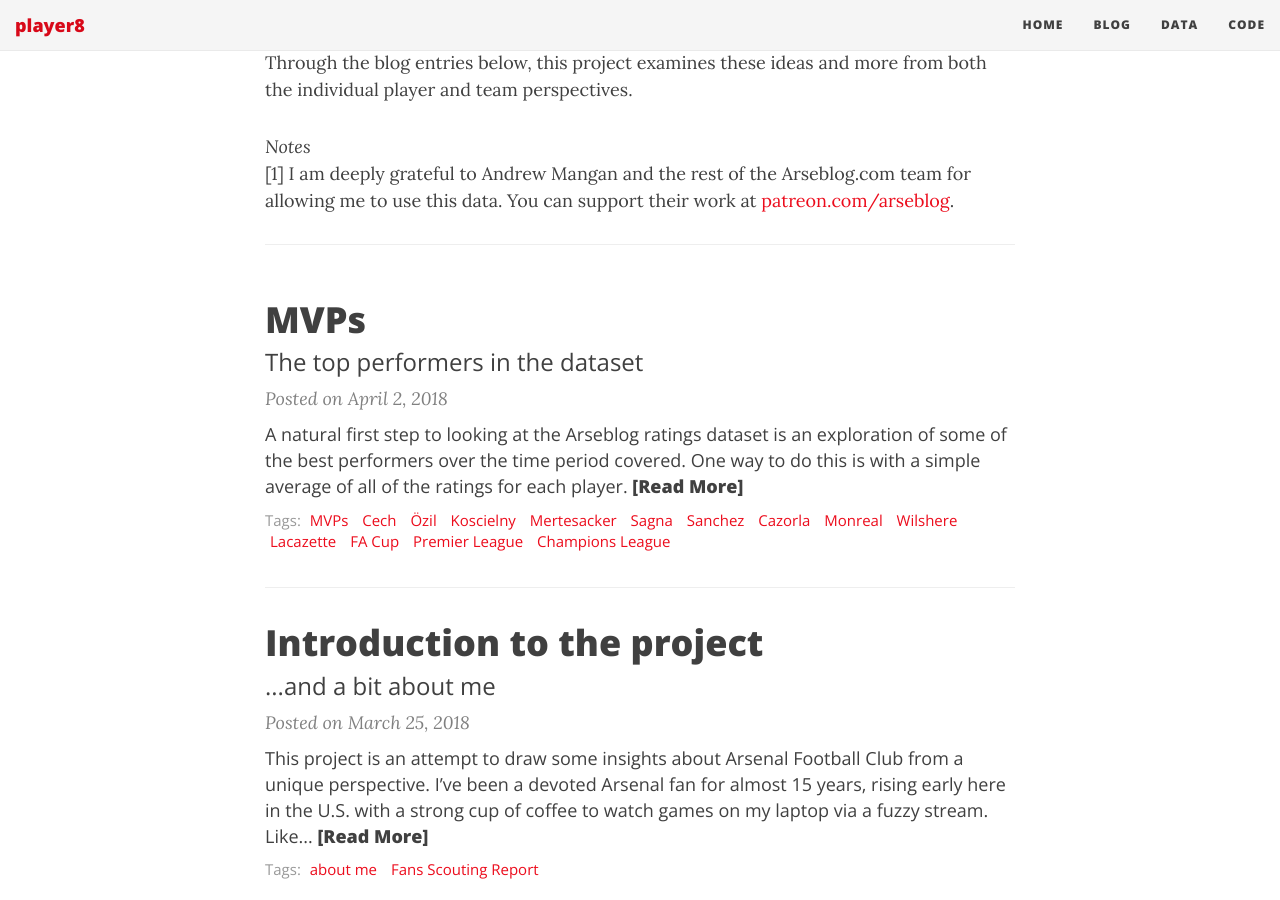
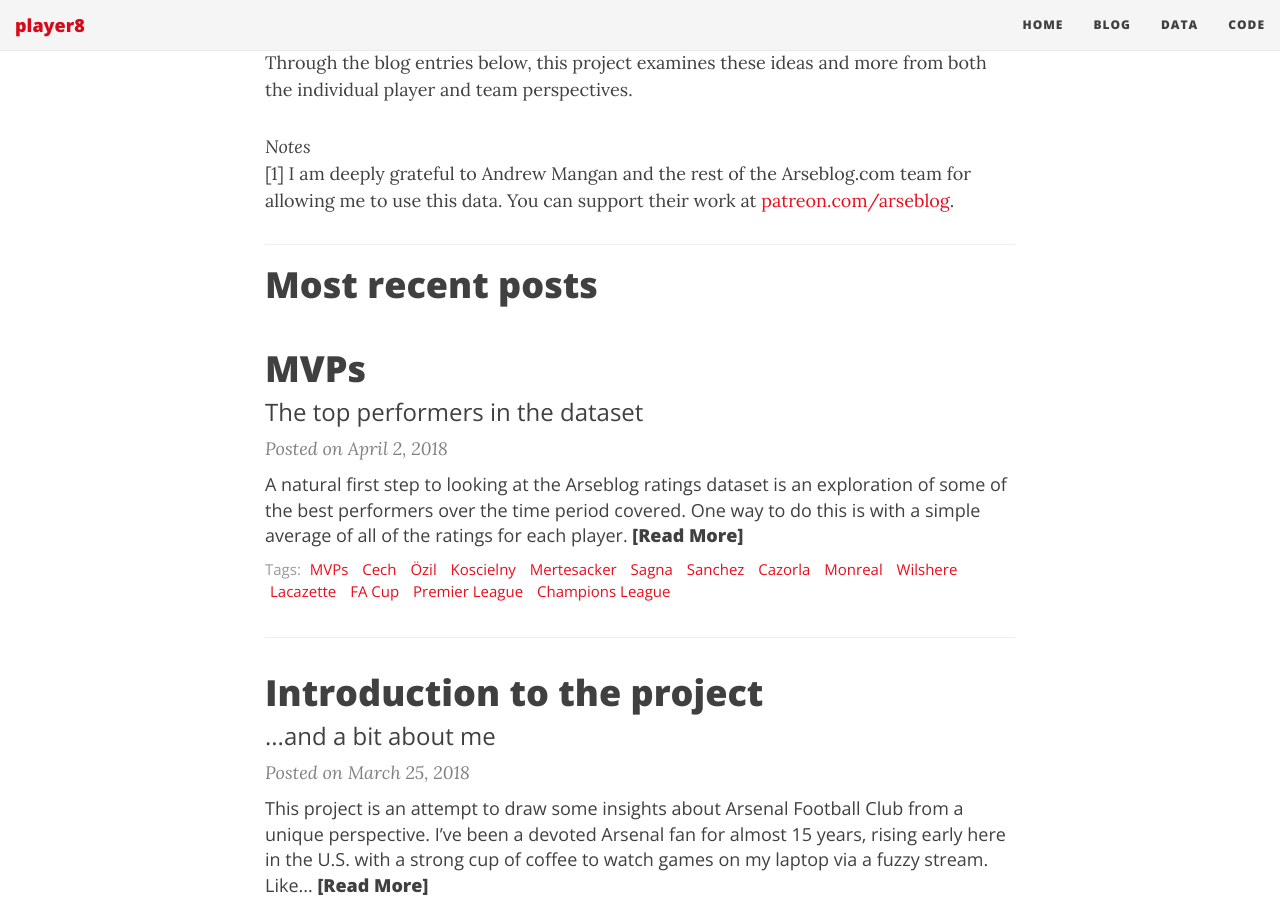
Before and after one commit to deppen8/player8, a Jekyll site: the page built from index.html, in a window 1280 px wide and 900 px high, scrolled down 607 px. Built offline with Jekyll 4.4.1, drawn with Linux system fonts in a browser that asks for light colours; nearby versions of some CDN libraries; the list of posts is cut into pages by our own code.

Commit message:
Update mvp ipynb, images

```diff
--- a/index.html
+++ b/index.html
@@ -19,7 +19,7 @@ use-site-title: true
 [1] I am deeply grateful to Andrew Mangan and the rest of the Arseblog.com team for allowing me to use this data. You can support their work at <a href="https://www.patreon.com/arseblog" target="_blank">patreon.com/arseblog</a>.</p>
 
 <hr/>
-
+<h1>Most recent posts</h1>
 <div class="posts-list">
   {% for post in paginator.posts %}
   <article class="post-preview">
```
Also changed, not shown: img/mvps/mvp_13_14.png, img/mvps/mvp_14_15.png, img/mvps/mvp_15_16.png, img/mvps/mvp_16_17.png, img/mvps/mvp_17_18.png, img/mvps/mvp_all_seasons.png, 1 other file.
